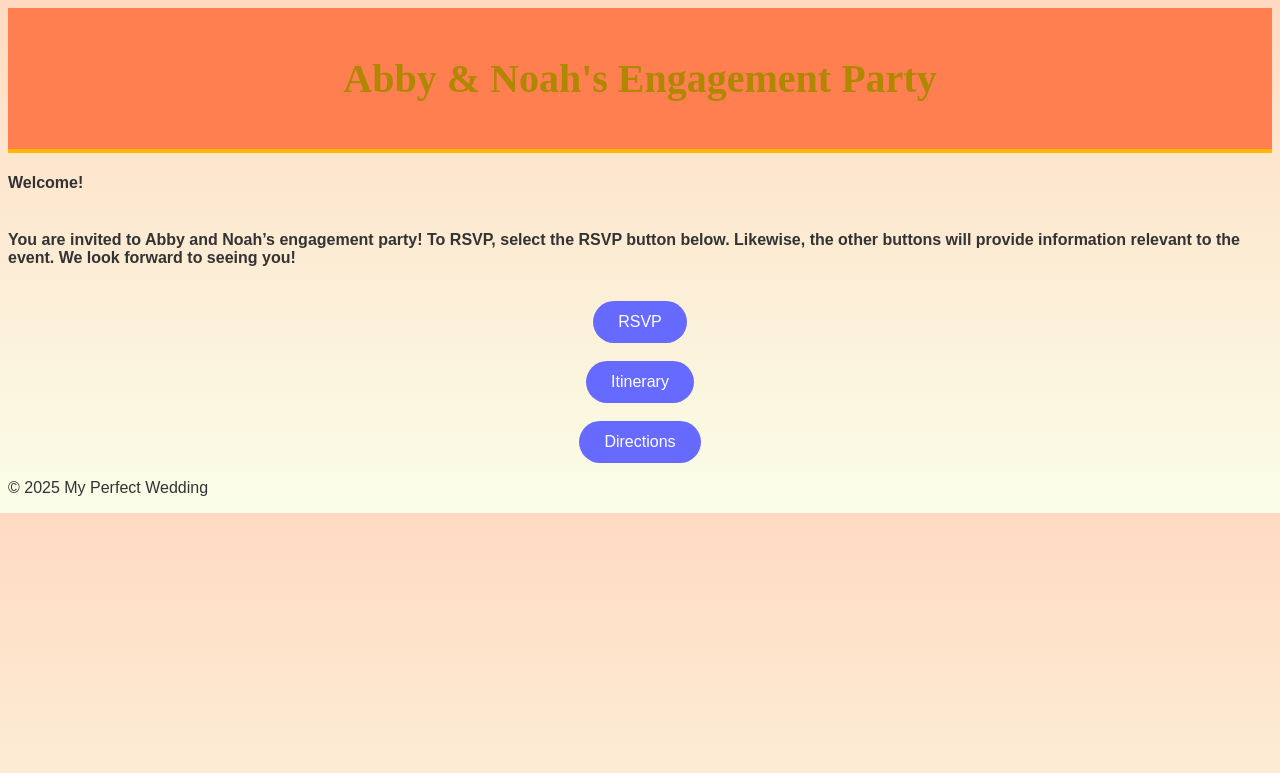
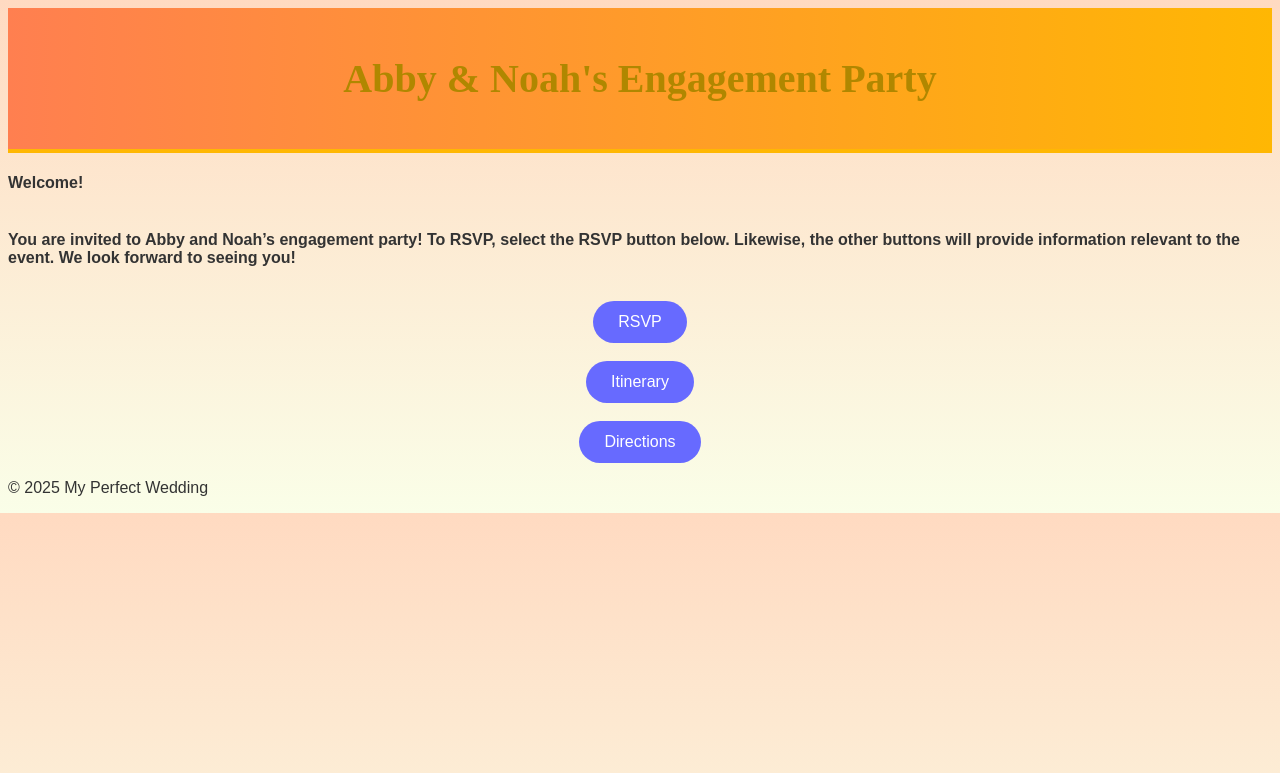
Before and after one commit to GitHerDone17/MyPerfectWedding, a Jekyll site: the page built from index.md, in a window 1280 px wide. Shown: the top 773 px of the page. Built offline with Jekyll 4.4.1, drawn with Linux system fonts in a browser that asks for light colours; our own code applies the rules of GitHub Pages for plain Markdown files.

Commit message:
Update custom.css

```diff
--- a/assets/css/custom.css
+++ b/assets/css/custom.css
@@ -7,7 +7,7 @@ body {
 
 /* Header Styling */
 header {
-  background-color: #FF7F50; /* Warm summer yellow */
+  background: linear-gradient(to right, #FF7F50, #FFB703); /* Warm summer yellow */
   color: #3A3A3A; /* Darker grey for contrast */
   padding: 20px;
   text-align: center;
```
